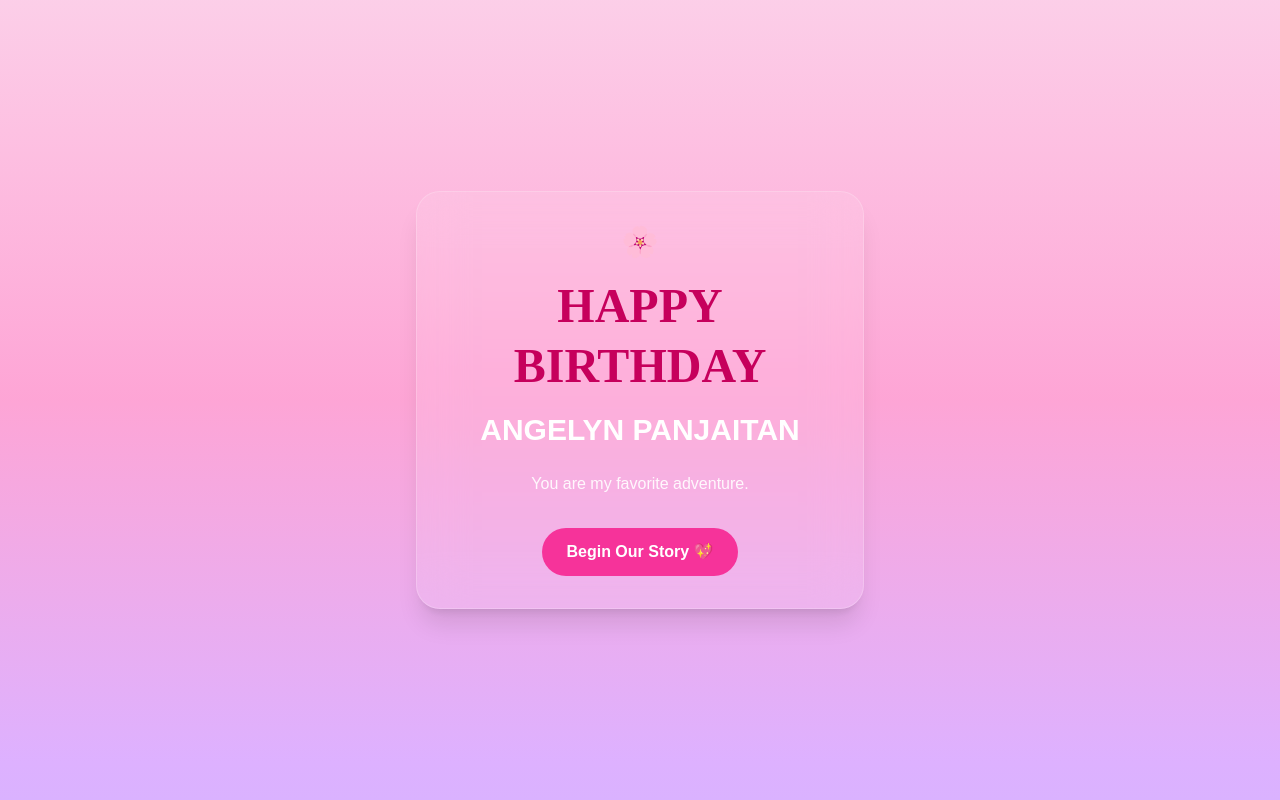
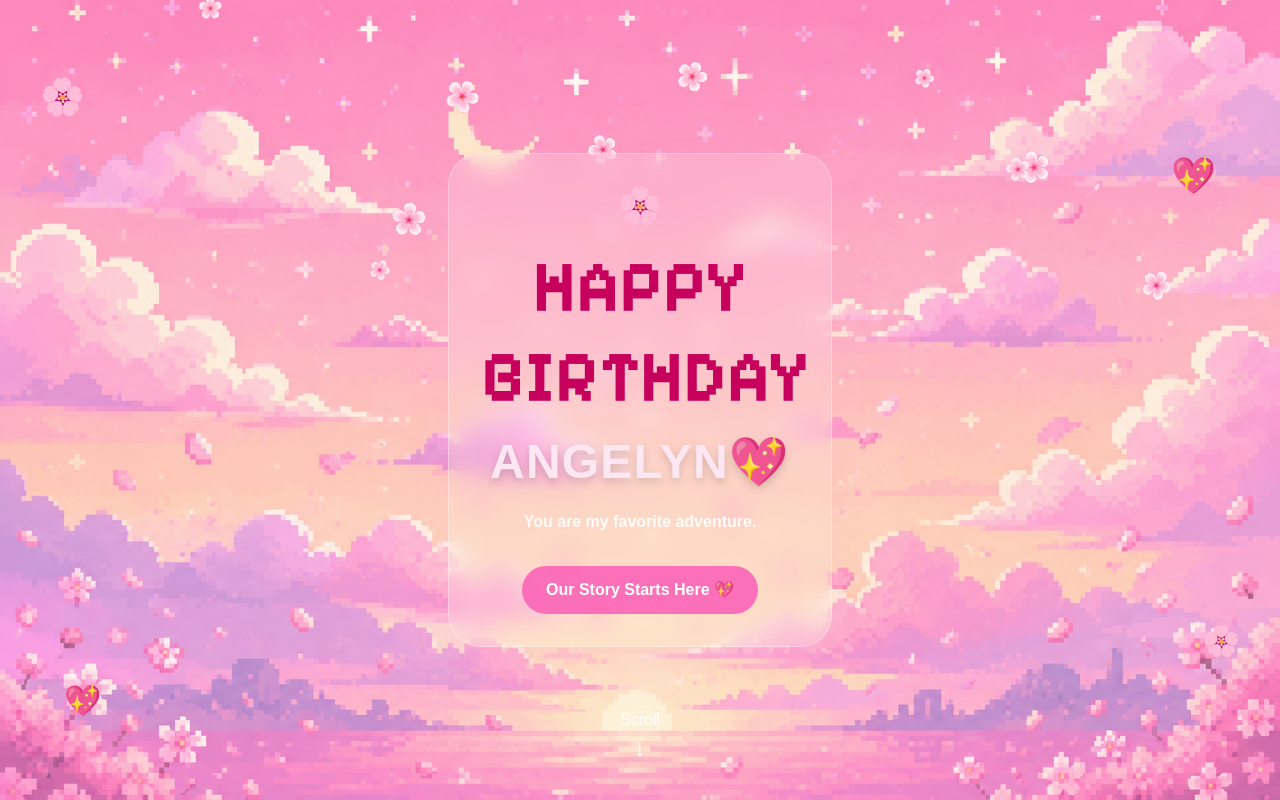
Before and after one commit to mHafizhh/angelyn-birthday, a React (Vite) app: page / in a window 1280 px wide. Built offline with nearby package versions, Linux system fonts and the light colour scheme.

Commit message:
Add hero section

```diff
--- a/src/App.jsx
+++ b/src/App.jsx
@@ -1,7 +1,11 @@
 import Hero from "./components/Hero";
 
 function App() {
-  return <Hero />;
+  return (
+    <>
+      <Hero />
+    </>
+  );
 }
 
 export default App;
--- /dev/null
+++ b/src/components/FloatingElements.jsx
@@ -0,0 +1,42 @@
+import { motion } from "framer-motion";
+
+export default function FloatingElements() {
+  const items = [
+    {
+      emoji: "🌸",
+      className: "top-20 left-10 text-4xl",
+    },
+    {
+      emoji: "🌸",
+      className: "bottom-32 right-10 text-3xl",
+    },
+    {
+      emoji: "💖",
+      className: "top-40 right-16 text-4xl",
+    },
+    {
+      emoji: "💖",
+      className: "bottom-20 left-16 text-3xl",
+    },
+  ];
+
+  return (
+    <>
+      {items.map((item, index) => (
+        <motion.div
+          key={index}
+          className={`absolute ${item.className}`}
+          animate={{
+            y: [0, -15, 0],
+          }}
+          transition={{
+            duration: 3 + index,
+            repeat: Infinity,
+          }}
+        >
+          {item.emoji}
+        </motion.div>
+      ))}
+    </>
+  );
+}
--- a/src/components/Hero.jsx
+++ b/src/components/Hero.jsx
@@ -1,41 +1,72 @@
 import { motion } from "framer-motion";
 import GlassCard from "./ui/GlassCard";
+import FloatingElements from "./FloatingElements";
+import wallpaper from "../assets/images/Background.png";
+import sakura from "../assets/images/Sakura.png";
+import SakuraRain from "./SakuraRain";
 
 export default function Hero() {
   return (
     <section
       className="
         min-h-screen
+        relative
+        overflow-hidden
         flex
         items-center
         justify-center
         px-6
-      relative
-      overflow-hidden
       "
     >
+      {/* Background */}
       <div
         className="
           absolute inset-0
-        bg-gradient-to-b
-        from-pink-200
-        via-pink-300
-        to-purple-300
+        "
+        style={{
+          backgroundImage: `url(${wallpaper})`,
+          backgroundSize: "cover",
+          backgroundPosition: "center",
+          backgroundRepeat: "no-repeat",
+         }}
+      />
+      <div
+        classname="
+          absolute
+          inset-0
+          bg-pink-100/20
         "
       />
 
+      {/* Floating Sakura & Hearts */}
+      <FloatingElements />
+
+      <SakuraRain />
+
+      {/* Hero Content */}
       <motion.div
-        initial={{ opacity: 0, y: 40 }}
-        animate={{ opacity: 1, y: 0 }}
-        transition={{ duration: 1 }}
-        className="relative z-10 w-full max-w-md"
+        initial={{
+          opacity: 0,
+          y: 30,
+        }}
+        animate={{
+          opacity: 1,
+          y: 0,
+        }}
+        transition={{
+          duration: 1,
+        }}
+        className="relative z-10 w-full max-w-sm"
       >
         <GlassCard className="p-8 text-center">
-          <p className="text-3xl mb-4">🌸</p>
+          <p className="text-4xl mb-4">
+            🌸
+          </p>
 
           <h1
             className="
-            text-5xl
+              text-6xl
+              md:text-7xl
               font-bold
               text-pink-700
               leading-tight
@@ -49,11 +80,21 @@ export default function Hero() {
             BIRTHDAY
           </h1>
 
-          <h2 className="mt-4 text-3xl font-bold text-white">
-            ANGELYN PANJAITAN
+          <h2
+            className="
+              mt-4
+              text-5xl
+              md:text-5xl
+              font-extrabold
+              text-pink-100
+              drop-shadow-lg
+              tracking-wide
+            "
+          >
+            ANGELYN💖
           </h2>
 
-          <p className="mt-6 text-white/90">
+          <p className="mt-6 text-white/90 font-semibold">
             You are my favorite adventure.
           </p>
 
@@ -63,16 +104,47 @@ export default function Hero() {
               px-6
               py-3
               rounded-full
-            bg-pink-500
+              bg-pink-400/90
               text-white
               font-semibold
+              transition
               hover:scale-105
-            transition
             "
           >
-            Begin Our Story 💖
+            Our Story Starts Here 💖
           </button>
         </GlassCard>
+      </motion.div>
+
+      {/* Scroll Indicator */}
+      <motion.div
+        animate={{
+          y: [0, 8, 0],
+        }}
+        transition={{
+          duration: 1.5,
+          repeat: Infinity,
+        }}
+        className="
+          absolute
+          bottom-10
+          left-1/2
+          -translate-x-1/2
+          text-white
+          text-center
+        "
+      >
+        <p className="
+          text-md
+          opacity-90
+          text-white
+        ">
+          Scroll
+        </p>
+
+        <div className="text-2xl">
+          ↓
+        </div>
       </motion.div>
     </section>
   );
--- /dev/null
+++ b/src/components/SakuraRain.jsx
@@ -0,0 +1,35 @@
+import { motion } from "framer-motion";
+import sakura from "../assets/images/Sakura.png";
+
+export default function SakuraRain() {
+  const petals = Array.from({ length: 12 });
+
+  return (
+    <>
+      {petals.map((_, index) => (
+        <motion.img
+          key={index}
+          src={sakura}
+          alt="sakura"
+          className="absolute pointer-events-none"
+          style={{
+            width: `${20 + Math.random() * 20}px`,
+            left: `${Math.random() * 100}%`,
+            top: `-50px`,
+          }}
+          animate={{
+            y: ["0vh", "120vh"],
+            x: [0, -20, 20, -10, 0],
+            rotate: [0, 180, 360],
+          }}
+          transition={{
+            duration: 12 + Math.random() * 8,
+            repeat: Infinity,
+            delay: Math.random() * 10,
+            ease: "linear",
+          }}
+        />
+      ))}
+    </>
+  );
+}
--- a/src/components/ui/GlassCard.jsx
+++ b/src/components/ui/GlassCard.jsx
@@ -5,11 +5,12 @@ export default function GlassCard({
   return (
     <div
       className={`
-        bg-white/10
-        backdrop-blur-xl
-        border border-white/20
-        shadow-xl
-        rounded-3xl
+        bg-white/15
+        backdrop-blur-md
+        border border-white/30
+        rounded-[32px]
+        shadow-2xl
+        shadow-pink-300/30
         ${className}
       `}
     >
--- a/src/index.css
+++ b/src/index.css
@@ -1,4 +1,3 @@
-@import "tailwindcss";
 @import url("https://fonts.googleapis.com/css2?family=Pixelify+Sans:wght@400;500;600;700&display=swap");
 @import "tailwindcss";
 
```
Also changed, not shown: src/assets/images/Background.png (added), src/assets/images/Sakura.png (added). Lines whose indentation alone changed are shown as unchanged.
